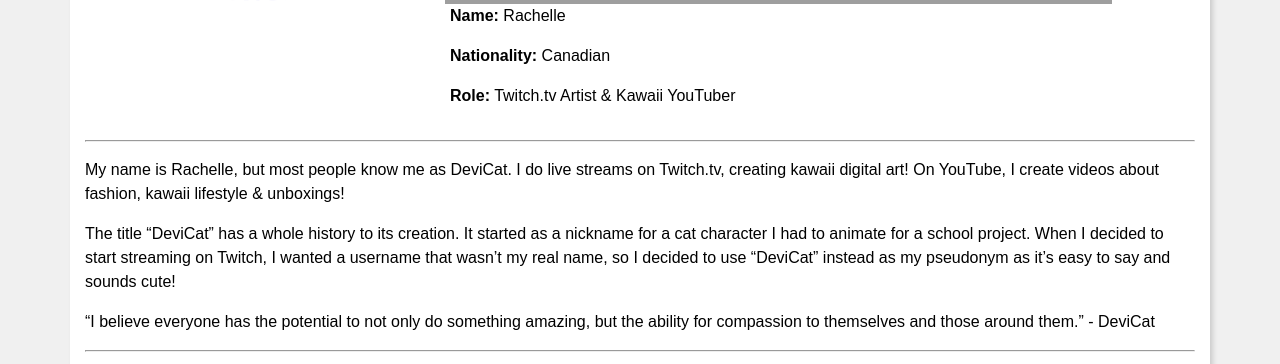
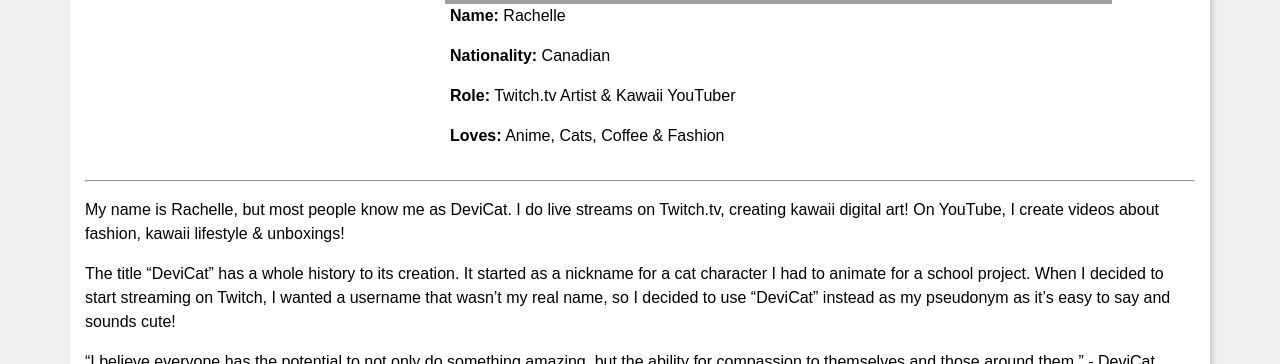
Before and after one commit to DeviCatOutlet/devicatoutlet.github.io, a Jekyll site: the page built from about.md, in a window 1280 px wide and 900 px high, cut to the strip 424-788 px from the top of the window. Built offline with Jekyll 4.4.1, drawn with Linux system fonts in a browser that asks for light colours; our own code applies the rules of GitHub Pages for plain Markdown files.

Commit message:
Update about page

```diff
--- a/about.md
+++ b/about.md
@@ -6,7 +6,7 @@
   * **Name:** Rachelle
   * **Nationality:** Canadian
   * **Role:** Twitch.tv Artist & Kawaii YouTuber
-
+  * **Loves:** Anime, Cats, Coffee & Fashion
 
   ---
 
```
